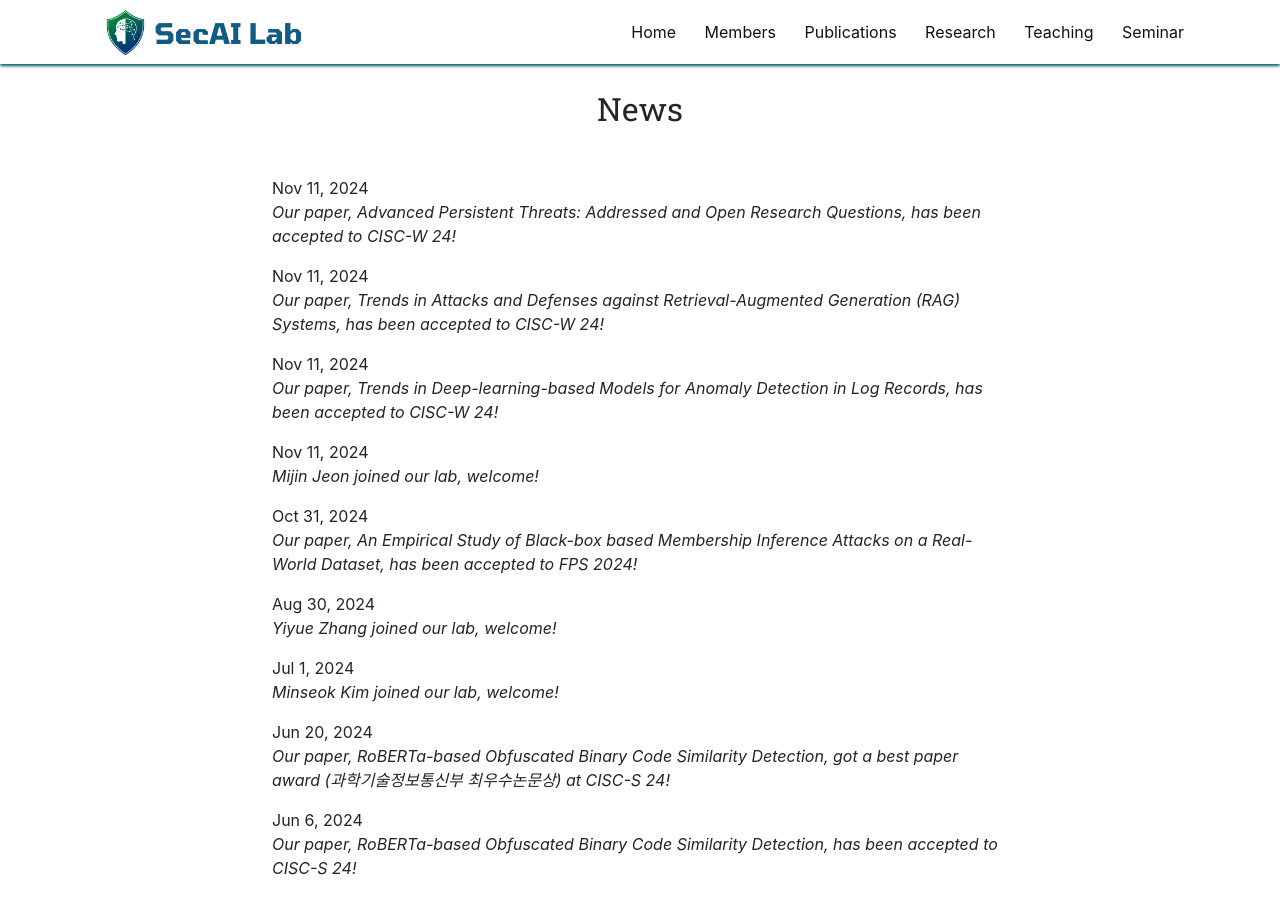
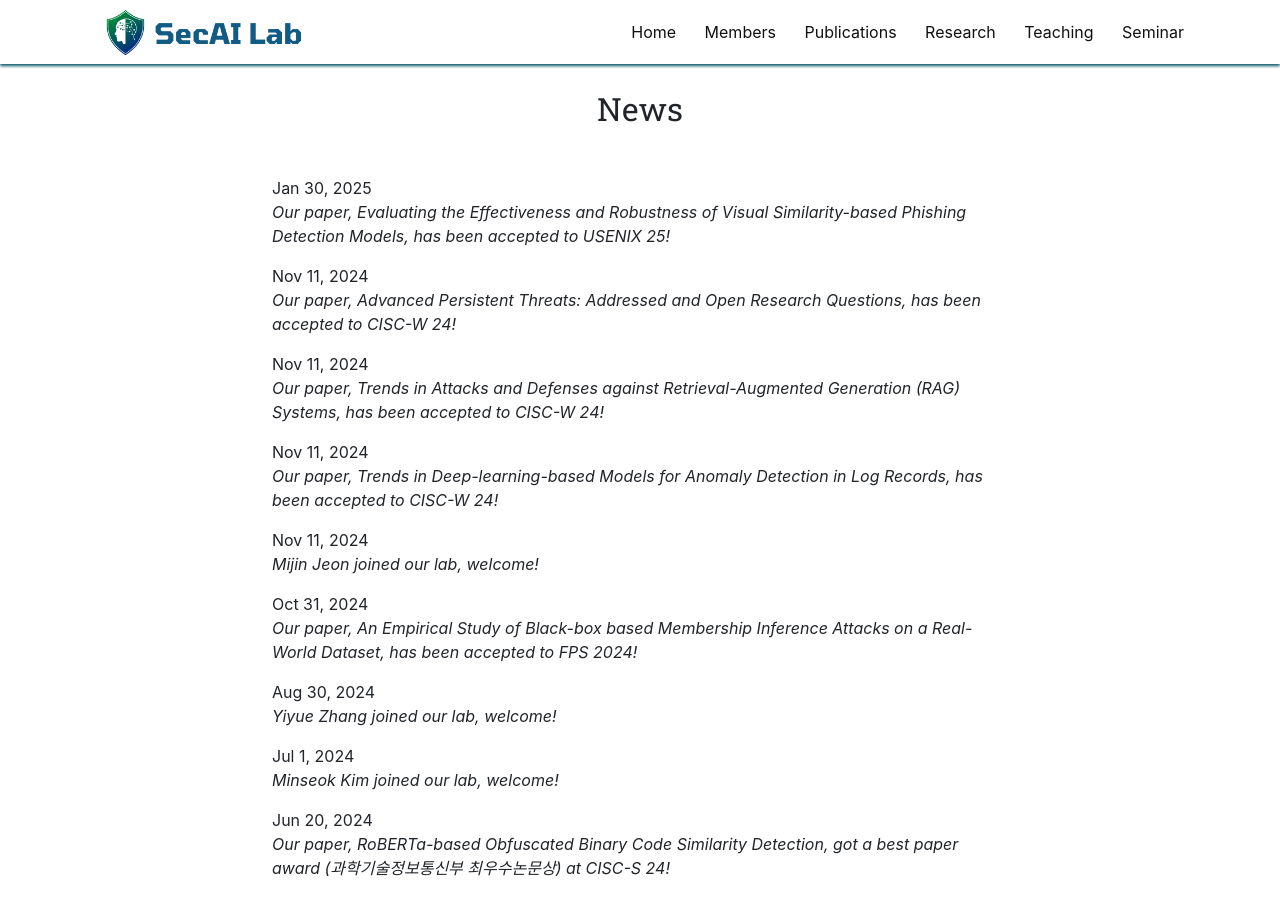
Before and after one commit to SecAI-Lab/secai-lab.github.io, a Jekyll site: the page built from pages/news.md, in a window 1280 px wide and 900 px high. Built offline with Jekyll 4.4.1, drawn with Linux system fonts in a browser that asks for light colours; nearby versions of some CDN libraries.

Commit message:
news updated

```diff
--- a/_data/news.yml
+++ b/_data/news.yml
@@ -1,18 +1,22 @@
+- date: Jan 30, 2025
+  headline: "Our paper, Evaluating the Effectiveness and Robustness of Visual Similarity-based Phishing Detection Models, has been accepted to USENIX 25!"
+  id: 0
+
 - date: Nov 11, 2024
   headline: "Our paper, Advanced Persistent Threats: Addressed and Open Research Questions, has been accepted to CISC-W 24!"
-  id: 1
+  id: 2
 
 - date: Nov 11, 2024
   headline: "Our paper, Trends in Attacks and Defenses against Retrieval-Augmented Generation (RAG) Systems, has been accepted to CISC-W 24!"
-  id: 1
+  id: 2
 
 - date: Nov 11, 2024
   headline: "Our paper, Trends in Deep-learning-based Models for Anomaly Detection in Log Records, has been accepted to CISC-W 24!"
-  id: 1
+  id: 2
 
 - date: Nov 11, 2024
   headline: "Mijin Jeon joined our lab, welcome!"
-  id: 1
+  id: 2
 
 - date: Oct 31, 2024
   headline: "Our paper, An Empirical Study of Black-box based Membership Inference Attacks on a Real-World Dataset, has been accepted to FPS 2024!"
@@ -20,7 +24,7 @@
 
 - date: Aug 30, 2024
   headline: "Yiyue Zhang joined our lab, welcome!"
-  id: 1
+  id: 2
 
 - date: Jul 1, 2024
   headline: "Minseok Kim joined our lab, welcome!"
@@ -28,7 +32,7 @@
 
 - date: Jun 20, 2024
   headline: "Our paper, RoBERTa-based Obfuscated Binary Code Similarity Detection, got a best paper award (과학기술정보통신부 최우수논문상) at CISC-S 24!"
-  id: 1
+  id: 2
 
 - date: Jun 6, 2024
   headline: "Our paper, RoBERTa-based Obfuscated Binary Code Similarity Detection, has been accepted to CISC-S 24!"
@@ -40,7 +44,7 @@
 
 - date: May 20, 2024
   headline: "BENZENE got a Distinguished Paper Award at IEEE S&P '24!!"
-  id: 0
+  id: 1
 
 - date: Feb 28, 2024
   headline: "Intae Jeon joined our lab, welcome!"
```
